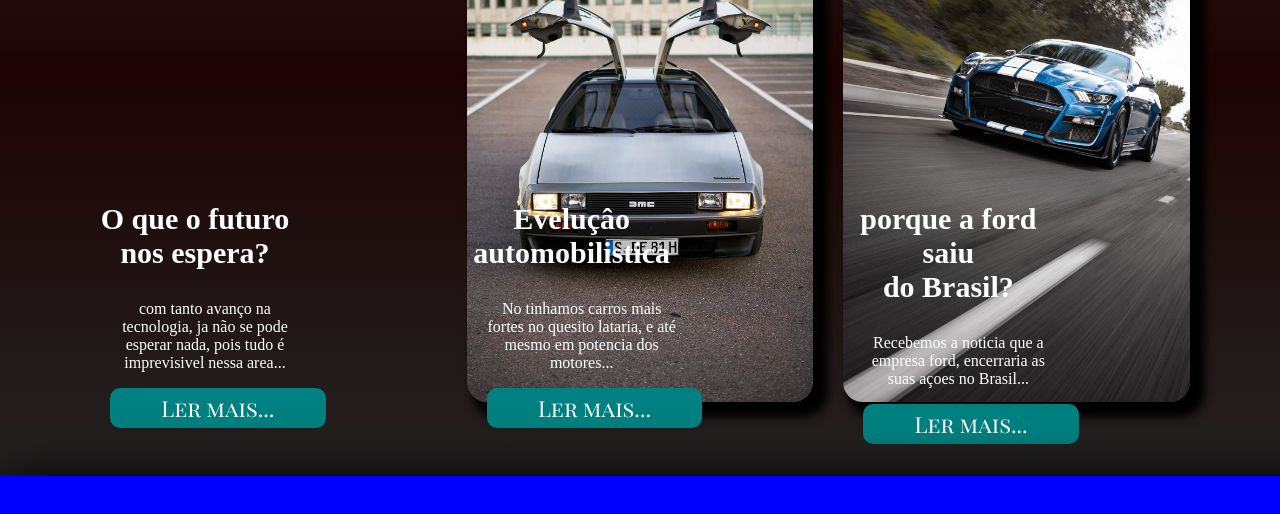
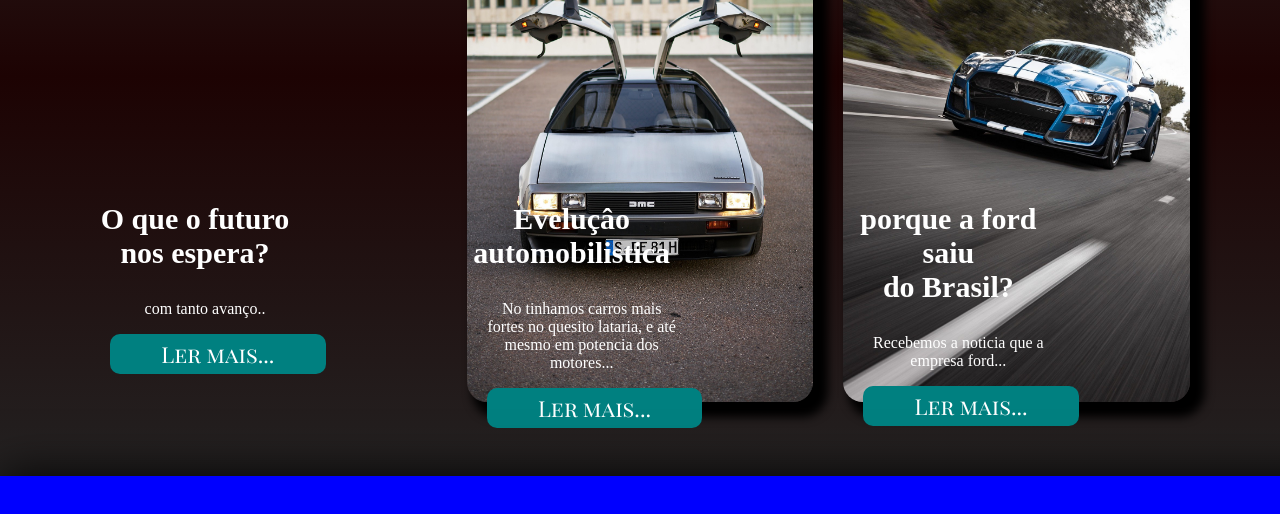
Before and after one commit to Deny-santos/deny-sport-car, a plain HTML site: page index.html in a window 1280 px wide. Shown: the part 1044-1558 px from the top of the page. Drawn offline with Linux system fonts and the light colour scheme; a web font is replaced by a local one.

Commit message:
Update index.html

```diff
--- a/index.html
+++ b/index.html
@@ -32,7 +32,7 @@
                     </div>
                     <div class="dados">
                         <h3 class="suba">O que o futuro nos espera?</h3>
-                        <p class="suba">com tanto avanço na tecnologia, ja não se pode esperar nada, pois tudo é imprevisivel nessa area...</p>
+                        <p class="suba">com tanto avanço..</p>
                         <button class="fbt suba2">Ler mais...</button>
                     </div>
                 </div>
@@ -54,7 +54,7 @@
                     </div>
                     <div class="dados">
                         <h3 class="suba">porque a ford saiu <br> do Brasil?</h3>
-                        <p class="suba">Recebemos a noticia que a empresa ford, encerraria as suas açoes  no Brasil...</p>
+                        <p class="suba">Recebemos a noticia que a empresa ford...</p>
                         <button class="fbt suba2">Ler mais...</button>
                     </div>
                 </div>
```
